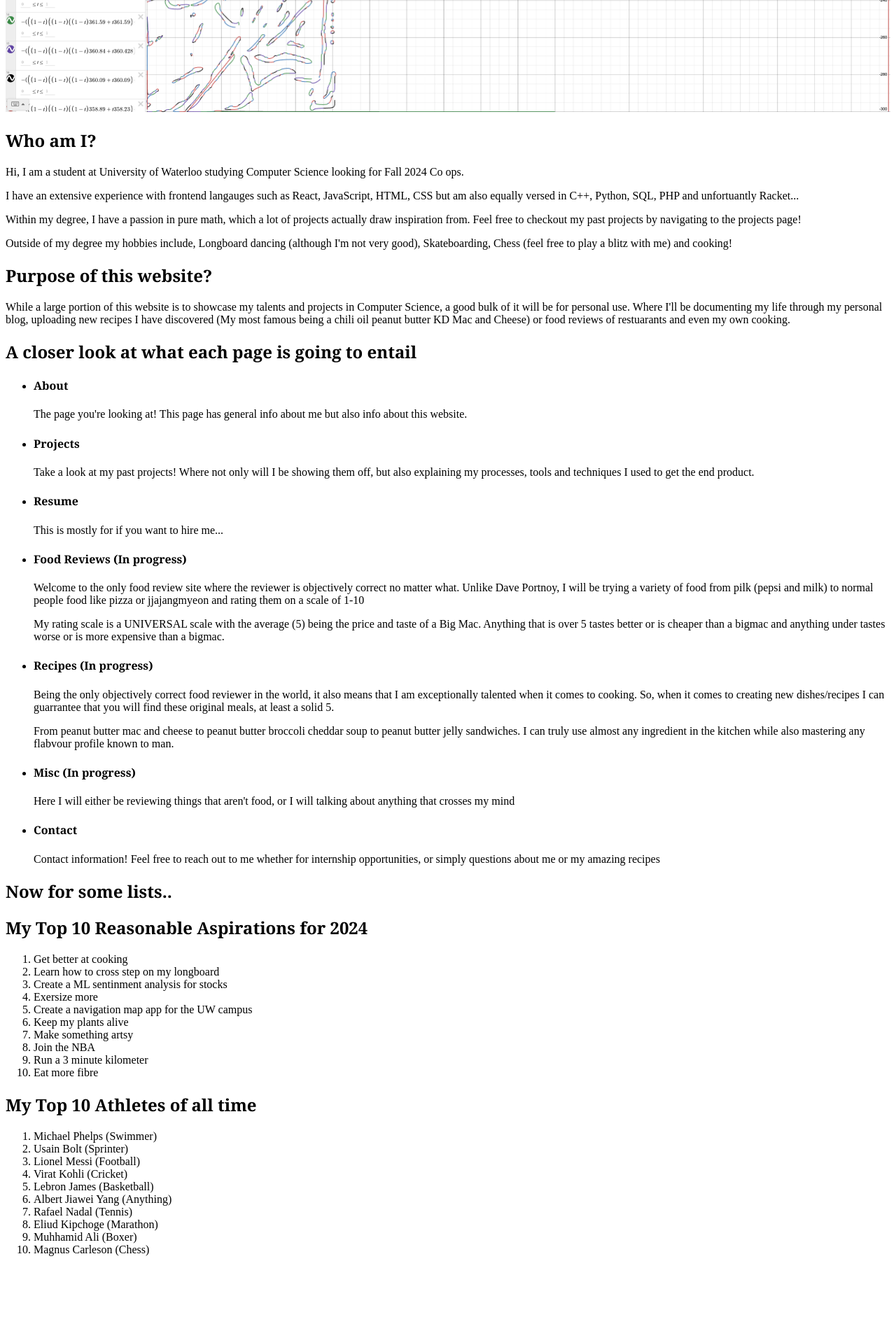
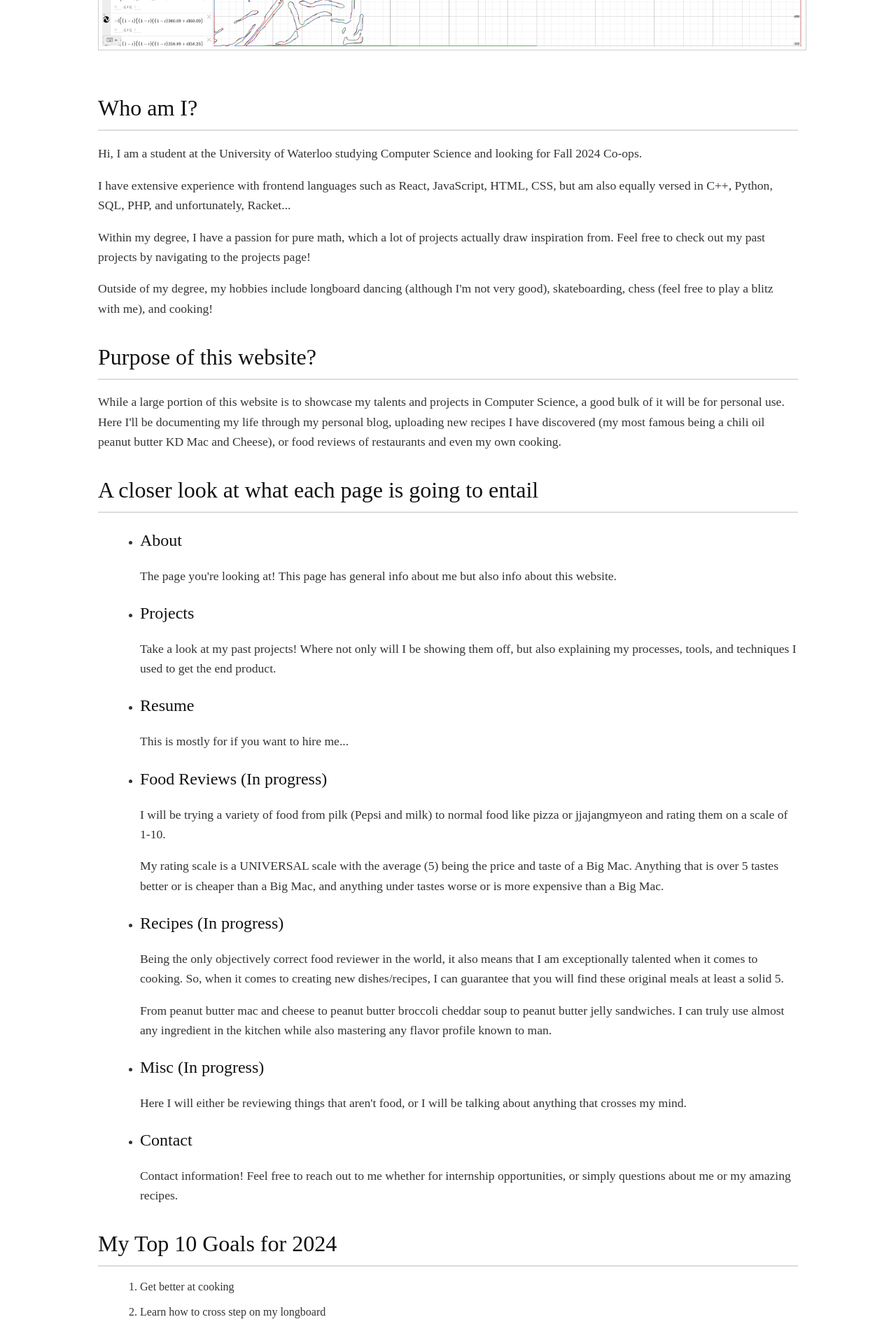
Before and after one commit to Albear-Yang/Web, a React (Vite) app: page /#/about in a window 1280 px wide. Shown: the part 780-2682 px from the top of the page at 70% size. Before the commit the page ends 2591 px from the top, so only its background shows below. Built offline with nearby package versions, Linux system fonts and the light colour scheme.

Commit message:
cleaned up, made it about page more proffessional

```diff
--- a/package.json
+++ b/package.json
@@ -19,15 +19,15 @@
     "react-router-dom": "^6.21.3"
   },
   "devDependencies": {
-    "@types/react": "^18.2.43",
-    "@types/react-dom": "^18.2.17",
+    "@types/react": "^18.3.3",
+    "@types/react-dom": "^18.3.0",
     "@typescript-eslint/eslint-plugin": "^6.14.0",
     "@typescript-eslint/parser": "^6.14.0",
     "@vitejs/plugin-react": "^4.2.1",
     "eslint": "^8.55.0",
     "eslint-plugin-react-hooks": "^4.6.0",
     "eslint-plugin-react-refresh": "^0.4.5",
-    "typescript": "^5.2.2",
+    "typescript": "^5.5.3",
     "vite": "^5.0.8"
   }
 }
--- a/src/Pages/About.css
+++ b/src/Pages/About.css
@@ -1,3 +1,65 @@
-#mainPhoto{
-    width:100%;
+/* General Styles for About Page */
+.about-page {
+    font-family: 'Times New Roman', serif;
+    color: #333;
+    line-height: 1.6;
+    margin: 0;
+    padding: 0;
 }
+
+.about-page .container {
+    max-width: 1000px;
+    margin: 0 auto;
+    padding: 20px;
+}
+
+.about-page h1, .about-page h2, .about-page h3, .about-page h4 {
+    font-family: 'Times New Roman', Times, serif;
+    font-weight: lighter;
+    color: #111;
+}
+
+.about-page h1 {
+    font-size: 2.5em;
+    margin-bottom: 20px;
+}
+
+.about-page h2 {
+    font-size: 2em;
+    margin-top: 30px;
+    margin-bottom: 15px;
+    border-bottom: 2px solid #ddd;
+    padding-bottom: 5px;
+}
+
+.about-page h4 {
+    font-size: 1.5em;
+    margin-top: 20px;
+    margin-bottom: 10px;
+}
+
+.about-page p {
+    font-size: 1.1em;
+    margin-bottom: 15px;
+}
+
+.about-page ul, .about-page ol {
+    margin-left: 20px;
+    margin-bottom: 20px;
+}
+
+.about-page li {
+    margin-bottom: 10px;
+}
+
+.about-page #mainPhoto {
+    width: 100%;
+    margin-bottom: 20px;
+    border: 1px solid #ccc;
+    padding: 5px;
+}
+
+/* Header and Line styles */
+.about-page div > Header, .about-page div > Line1, .about-page div > TitleNav {
+    margin-bottom: 20px;
+}
--- a/src/Pages/About.tsx
+++ b/src/Pages/About.tsx
@@ -1,28 +1,29 @@
-import Header from '../components/Header'
-import Line1 from '../components/Line1'
-import TitleNav from '../components/NavbarTitle'
-import thumbNail from './aboutpic.png'
-import './About.css'
-function About(){
-    return(
+import Header from '../components/Header';
+import Line1 from '../components/Line1';
+import TitleNav from '../components/NavbarTitle';
+import thumbNail from './aboutpic.png';
+import './About.css';
+
+function About() {
+    return (
         <>
-        <div> <Header></Header></div>
-        <div> <Line1></Line1> </div>
-        <div> <TitleNav></TitleNav></div>
-        <div> <Line1></Line1> </div>
-        <div className = "container">
-            <h1>Albert Yang: UW CS Student, Passionate chef and eater</h1>
-            <img src = {thumbNail} id = "mainPhoto"></img>
+        <Header />
+            <Line1 />
+            <TitleNav />
+            <Line1 />
+        <div className="about-page">
+            <div className="container">
+                <h1>Albert Yang: UW CS Student, Amateur Chef and Eater</h1>
+                <img src={thumbNail} id="mainPhoto" alt="Albert Yang" />
 
                 <h2>Who am I?</h2>
-            <p>Hi, I am a student at University of Waterloo studying Computer Science looking for Fall 2024 Co ops.</p>
-            <p> I have an extensive experience with frontend langauges such as React, JavaScript, HTML, CSS but am also equally versed in C++, Python, SQL, PHP and unfortuantly Racket...</p>
-            <p>Within my degree, I have a passion in pure math, which a lot of projects actually draw inspiration from. Feel free to checkout my past projects by navigating to the projects page!</p>
-
-            <p>Outside of my degree my hobbies include, Longboard dancing (although I'm not very good), Skateboarding, Chess (feel free to play a blitz with me) and cooking!</p>
+                <p>Hi, I am a student at the University of Waterloo studying Computer Science and looking for Fall 2024 Co-ops.</p>
+                <p>I have extensive experience with frontend languages such as React, JavaScript, HTML, CSS, but am also equally versed in C++, Python, SQL, PHP, and unfortunately, Racket...</p>
+                <p>Within my degree, I have a passion for pure math, which a lot of projects actually draw inspiration from. Feel free to check out my past projects by navigating to the projects page!</p>
+                <p>Outside of my degree, my hobbies include longboard dancing (although I'm not very good), skateboarding, chess (feel free to play a blitz with me), and cooking!</p>
 
                 <h2>Purpose of this website?</h2>
-            <p>While a large portion of this website is to showcase my talents and projects in Computer Science, a good bulk of it will be for personal use. Where I'll be documenting my life through my personal blog, uploading new recipes I have discovered (My most famous being a chili oil peanut butter KD Mac and Cheese) or food reviews of restuarants and even my own cooking.</p>
+                <p>While a large portion of this website is to showcase my talents and projects in Computer Science, a good bulk of it will be for personal use. Here I'll be documenting my life through my personal blog, uploading new recipes I have discovered (my most famous being a chili oil peanut butter KD Mac and Cheese), or food reviews of restaurants and even my own cooking.</p>
 
                 <h2>A closer look at what each page is going to entail</h2>
                 <ul>
@@ -32,7 +33,7 @@ function About(){
                     </li>
                     <li>
                         <h4>Projects</h4>
-                    <p>Take a look at my past projects! Where not only will I be showing them off, but also explaining my processes, tools and techniques I used to get the end product.</p>
+                        <p>Take a look at my past projects! Where not only will I be showing them off, but also explaining my processes, tools, and techniques I used to get the end product.</p>
                     </li>
                     <li>
                         <h4>Resume</h4>
@@ -40,57 +41,42 @@ function About(){
                     </li>
                     <li>
                         <h4>Food Reviews (In progress)</h4>
-                    <p>Welcome to the only food review site where the reviewer is objectively correct no matter what. Unlike Dave Portnoy, I will be trying a variety of food from pilk (pepsi and milk) to normal people food like pizza or jjajangmyeon and rating them on a scale of 1-10</p>
-                    <p>
-                        My rating scale is a UNIVERSAL scale with the average (5) being the price and taste of a Big Mac. Anything that is over 5 tastes better or is cheaper than a bigmac and anything under tastes worse or is more expensive than a bigmac.
-                    </p>
+                        <p>I will be trying a variety of food from pilk (Pepsi and milk) to normal food like pizza or jjajangmyeon and rating them on a scale of 1-10.</p>
+                        <p>My rating scale is a UNIVERSAL scale with the average (5) being the price and taste of a Big Mac. Anything that is over 5 tastes better or is cheaper than a Big Mac, and anything under tastes worse or is more expensive than a Big Mac.</p>
                     </li>
                     <li>
                         <h4>Recipes (In progress)</h4>
-                    <p>Being the only objectively correct food reviewer in the world, it also means that I am exceptionally talented when it comes to cooking. So, when it comes to creating new dishes/recipes I can guarrantee that you will find these original meals, at least a solid 5.</p>
-                    <p>From peanut butter mac and cheese to peanut butter broccoli cheddar soup to peanut butter jelly sandwiches. I can truly use almost any ingredient in the kitchen while also mastering any flabvour profile known to man.</p>
+                        <p>Being the only objectively correct food reviewer in the world, it also means that I am exceptionally talented when it comes to cooking. So, when it comes to creating new dishes/recipes, I can guarantee that you will find these original meals at least a solid 5.</p>
+                        <p>From peanut butter mac and cheese to peanut butter broccoli cheddar soup to peanut butter jelly sandwiches. I can truly use almost any ingredient in the kitchen while also mastering any flavor profile known to man.</p>
                     </li>
                     <li>
                         <h4>Misc (In progress)</h4>
-                    <p>Here I will either be reviewing things that aren't food, or I will talking about anything that crosses my mind</p>
-
+                        <p>Here I will either be reviewing things that aren't food, or I will be talking about anything that crosses my mind.</p>
                     </li>
                     <li>
                         <h4>Contact</h4>
-                    <p>Contact information! Feel free to reach out to me whether for internship opportunities, or simply questions about me or my amazing recipes</p>
+                        <p>Contact information! Feel free to reach out to me whether for internship opportunities, or simply questions about me or my amazing recipes.</p>
                     </li>
                 </ul>
-            <h2>Now for some lists..</h2>
-            <h2>My Top 10 Reasonable Aspirations for 2024</h2>
+
+                <h2>My Top 10 Goals for 2024</h2>
                 <ol>
                     <li>Get better at cooking</li>
                     <li>Learn how to cross step on my longboard</li>
-                <li>Create a ML sentinment analysis for stocks</li>
-                <li>Exersize more</li>
+                    <li>Create an ML sentiment analysis for stocks</li>
+                    <li>Exercise more</li>
                     <li>Create a navigation map app for the UW campus</li>
                     <li>Keep my plants alive</li>
                     <li>Make something artsy</li>
                     <li>Join the NBA</li>
-                <li>Run a 3 minute kilometer</li>
-                <li>Eat more fibre</li>
-            </ol>
-            <h2>My Top 10 Athletes of all time</h2>
-            <ol>
-                <li>Michael Phelps (Swimmer)</li>
-                <li>Usain Bolt (Sprinter)</li>
-                <li>Lionel Messi (Football)</li>
-                <li>Virat Kohli (Cricket)</li>
-                <li>Lebron James (Basketball)</li>
-                <li>Albert Jiawei Yang (Anything)</li>
-                <li>Rafael Nadal (Tennis)</li>
-                <li>Eliud Kipchoge (Marathon)</li>
-                <li>Muhhamid Ali (Boxer)</li>
-                <li>Magnus Carleson (Chess)</li>
+                    <li>Run a 3-minute kilometer</li>
+                    <li>Eat more fiber</li>
                 </ol>
 
             </div>
+        </div>
+        </>
+    );
+}
 
-        </>
-    )
-}
 export default About;
--- a/src/Pages/Home.tsx
+++ b/src/Pages/Home.tsx
@@ -16,7 +16,7 @@ function Home(){
     <div> <Line1></Line1> </div>
     <div> <ProScroldiv></ProScroldiv></div>
     <div> <Line1></Line1> </div>
-    <div> <Mainpage></Mainpage></div>
+    {/*<div> <Mainpage></Mainpage></div>*/}
 
     </>)
 
--- a/src/components/NavbarTitle.tsx
+++ b/src/components/NavbarTitle.tsx
@@ -11,7 +11,7 @@ function TitleNav(){
             <div className="vl"></div>
             <a href = "https://albear-yang.github.io/" className="link">Projects</a>
             <div className="vl"></div>
-            <Link to ="/Resume" className="link">Resume</Link>
+            <Link to ="/Resume" className="link">< a>Resume</a></Link>
 
 
         </nav>
--- a/src/components/ProjectShowCase.tsx
+++ b/src/components/ProjectShowCase.tsx
@@ -13,7 +13,6 @@ function ProshowCase(props: {title: string,  summary: string, img: string } ){
                 <img className = "Thumbnail" src={props.img}></img>
             </div>
         </div>
-
     )
 }
 export default ProshowCase;
```
Also changed, not shown: src/Pages/automata.png (renamed from src/Pages/pee.png), 1 other file (tests, documents, lock files or other folders). Lines whose indentation alone changed are shown as unchanged.
